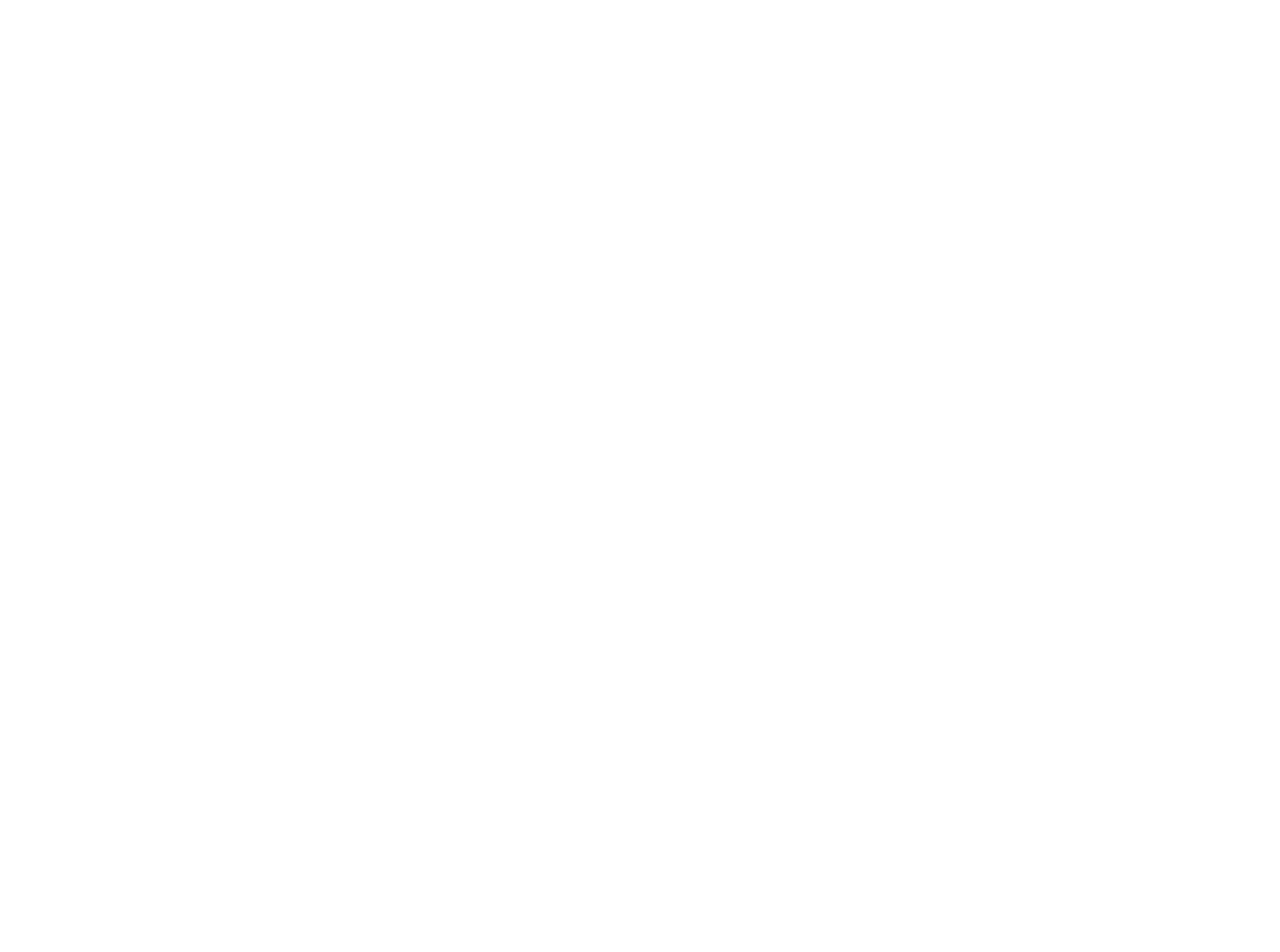
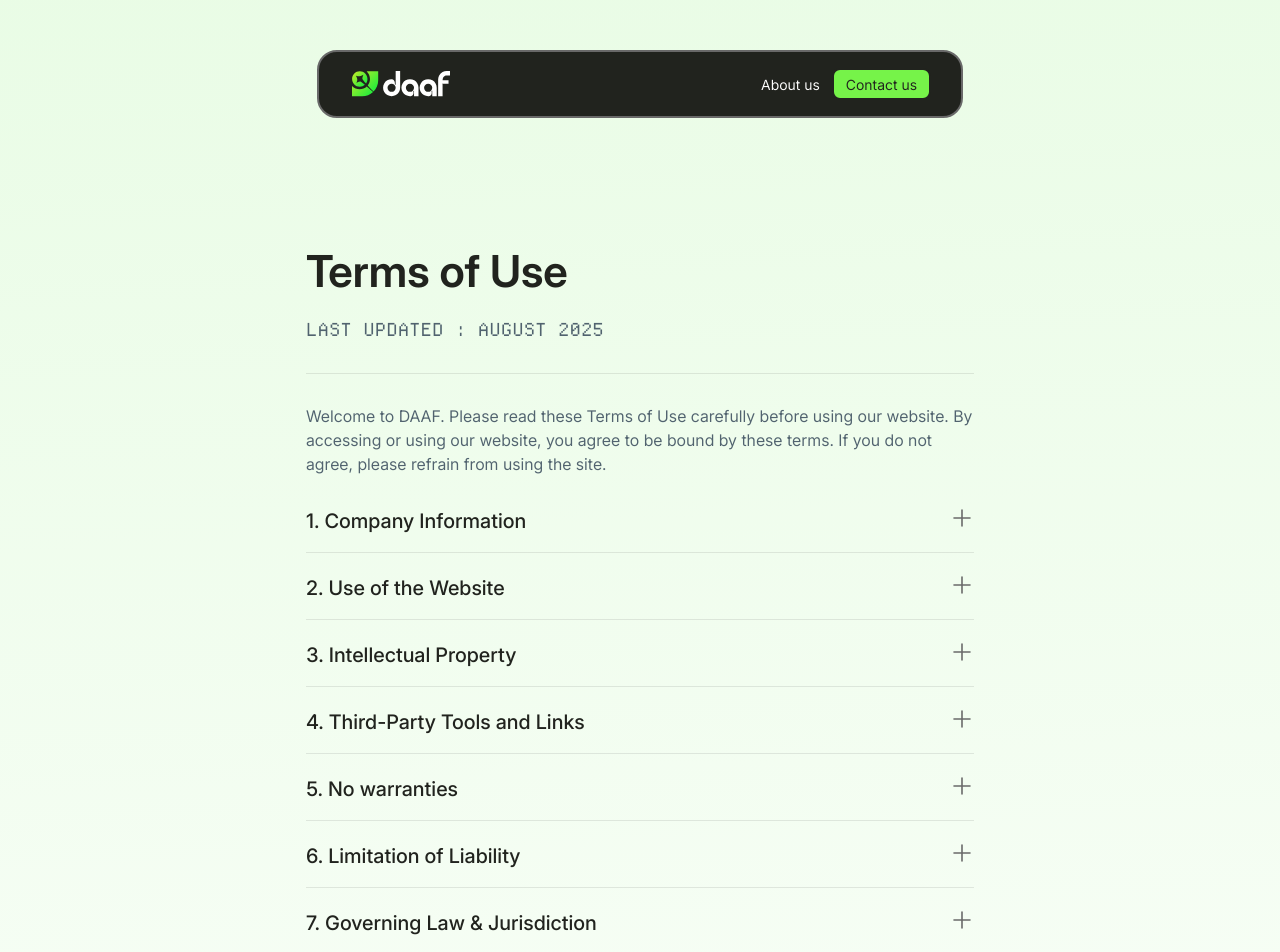
Before and after one commit to daaf-technologies/daaf-website, a SvelteKit app: page /terms-of-use in a window 1280 px wide. Shown: the top 952 px of the page. Before the commit the page ends 800 px from the top, so only its background shows below. Built offline with nearby package versions, Linux system fonts and the light colour scheme.

Commit message:
feat(#45): :sparkles: implemented terms of use

```diff
--- a/src/lib/components/design/collapse/primary-collapse/company-information.svelte
+++ b/src/lib/components/design/collapse/primary-collapse/company-information.svelte
@@ -3,14 +3,14 @@
 </script>
 
 <div class="flex flex-col gap-4">
-	<p class="text-[14px]">
+	<p class="text-[14px] lg:text-[16px]">
 		This website is operated by DAAF FZ-LLC, a technology consulting and software engineering firm
 		based in Dubai, United Arab Emirates.
 	</p>
 
 	<div class="flex gap-4">
 		<div
-			class="flex items-center gap-2 rounded-[10px] border border-[#CADFC7] bg-[#E2FADF] px-2.5 py-3"
+			class="flex items-center gap-2 rounded-[10px] border border-[#CADFC7] bg-[#E2FADF] px-2.5 py-1.5"
 		>
 			<Globe />
 			<a href="https://daaf.ae">https://daaf.ae</a>
--- a/src/lib/components/design/collapse/primary-collapse/contact.svelte
+++ b/src/lib/components/design/collapse/primary-collapse/contact.svelte
@@ -4,7 +4,7 @@
 	const contacts = ['DAAF FZ-LLC', 'Dubai, United Arab Emirates', 'admin@daaf.ae'];
 </script>
 
-<div class="flex flex-col gap-6">
+<div class="flex flex-col gap-6 text-[14px] lg:text-base">
 	<p>For any questions related to these Terms of Use, please contact us at:</p>
 
 	<div>
--- a/src/lib/components/design/collapse/primary-collapse/intellectual-property.svelte
+++ b/src/lib/components/design/collapse/primary-collapse/intellectual-property.svelte
@@ -7,7 +7,7 @@
 	];
 </script>
 
-<div class="flex flex-col gap-6">
+<div class="flex flex-col gap-6 text-[14px] lg:text-base">
 	<p>
 		All content on this website — including text, graphics, logos, code snippets, service
 		descriptions, and branding — is the property of DAAF unless otherwise stated.
--- a/src/lib/components/design/collapse/primary-collapse/law-jurisdiction.svelte
+++ b/src/lib/components/design/collapse/primary-collapse/law-jurisdiction.svelte
@@ -1,4 +1,4 @@
-<div class="flex flex-col gap-4">
+<div class="flex flex-col gap-4 text-[14px] lg:text-[16px]">
 	<p>
 		These Terms of Use are governed by the laws of the
 		<span class="font-semibold"> United Arab Emirates, </span>
--- a/src/lib/components/design/collapse/primary-collapse/limitation-liability.svelte
+++ b/src/lib/components/design/collapse/primary-collapse/limitation-liability.svelte
@@ -8,7 +8,7 @@
 	];
 </script>
 
-<div class="flex flex-col gap-6">
+<div class="flex flex-col gap-6 text-[14px] lg:text-[16px]">
 	<p>To the maximum extent permitted by UAE law, DAAF will not be liable for</p>
 
 	<div>
--- a/src/lib/components/design/collapse/primary-collapse/no-warranties.svelte
+++ b/src/lib/components/design/collapse/primary-collapse/no-warranties.svelte
@@ -1,4 +1,4 @@
-<div class="flex flex-col gap-4">
+<div class="flex flex-col gap-4 text-[14px] lg:text-[16px]">
 	<p>
 		The information provided on this website is for general informational purpose only. While we
 		strive for accuracy, we do not guarantee that all content is current, complete or for free from
--- a/src/lib/components/design/collapse/primary-collapse/terms-change.svelte
+++ b/src/lib/components/design/collapse/primary-collapse/terms-change.svelte
@@ -1,4 +1,4 @@
-<p>
+<p class="text-[14px] lg:text-[16px]">
 	We may update these Terms of Use at any time. Updated versions will be posted here with a revised
 	"last updated" date
 </p>
--- a/src/lib/components/design/collapse/primary-collapse/tools-links.svelte
+++ b/src/lib/components/design/collapse/primary-collapse/tools-links.svelte
@@ -1,4 +1,4 @@
-<div class="flex flex-col gap-4">
+<div class="flex flex-col gap-4 text-[14px] lg:text-[16px]">
 	<p>
 		We may use or link to third-party services (e.g., Google Analytics, hosting platforms). These
 		are governed by their own terms and privacy policies.
--- a/src/lib/components/design/collapse/primary-collapse/website-use.svelte
+++ b/src/lib/components/design/collapse/primary-collapse/website-use.svelte
@@ -8,7 +8,7 @@
 	];
 </script>
 
-<div class="flex flex-col gap-6">
+<div class="flex flex-col gap-6 text-[14px] lg:text-[16px]">
 	<p>
 		Our website is intended to provide information about our services, expertise, and company
 		background. You agree to:
--- a/src/routes/privacy-policy/+page.svelte
+++ b/src/routes/privacy-policy/+page.svelte
@@ -7,13 +7,20 @@
 <div class="privacy-policy flex w-full flex-col items-center pt-[50px]">
 	<Header />
 
-	<div class="privacy-content w-full px-4 lg:w-[700px]">
+	<div class="flex w-full flex-col gap-[30px] px-4 lg:w-[700px]">
 		<div class="flex flex-col gap-3 pt-[70px] lg:pt-[120px]">
 			<p class="text-[30px] font-semibold text-[#21231E] lg:text-[44px]">Privacy Policy</p>
 			<p class="updated text-[16px] text-[#51636F] lg:text-[18px]">LAST UPDATED : AUGUST 2025</p>
 		</div>
 
-		<div class="my-[30px] h-[1px] w-full bg-[#21231E] opacity-10"></div>
+		<div class="h-[1px] w-full bg-[#21231E] opacity-10"></div>
+
+		<p class="pb-[30px] text-[14px] text-[#51636F] lg:text-[16px]">
+			At DAAF, we are committed to protecting your privacy and handling your personal data with
+			transparency and care. This Privacy Policy outlines how we collect, use, store, and protect
+			your information in accordance with applicable data protection laws in the United Arab
+			Emirates, including the UAE Federal Decree-Law No. 45 of 2021 (Personal Data Protection Law).
+		</p>
 	</div>
 
 	<div class="px-4 pb-[60px] lg:w-[700px] lg:pb-[120px]">
@@ -25,7 +32,7 @@
 
 <style>
 	.privacy-policy {
-		background: linear-gradient(170deg, #e1fbdc 0%, #e1fbdc 60%, #b3da41b2 100%);
+		background: linear-gradient(177.08deg, #e1fbdc -36.44%, #ffffff 97.58%);
 	}
 
 	.updated {
--- a/src/routes/terms-of-use/+page.svelte
+++ b/src/routes/terms-of-use/+page.svelte
@@ -0,0 +1,40 @@
+<script lang="ts">
+	import PrimaryCollapse from '$lib/components/design/collapse/primary-collapse/primary-collapse.svelte';
+	import Footer from '$lib/components/ui/footer/footer.svelte';
+	import Header from '$lib/components/ui/header/header.svelte';
+</script>
+
+<div class="terms flex w-full flex-col items-center pt-[50px]">
+	<Header />
+
+	<div class="flex w-full flex-col gap-[30px] px-4 lg:w-[700px]">
+		<div class="flex flex-col gap-3 pt-[70px] lg:pt-[120px]">
+			<p class="text-[30px] font-semibold text-[#21231E] lg:text-[44px]">Terms of Use</p>
+			<p class="updated text-[16px] text-[#51636F] lg:text-[18px]">LAST UPDATED : AUGUST 2025</p>
+		</div>
+
+		<div class="h-[1px] w-full bg-[#21231E] opacity-10"></div>
+
+		<p class="pb-[30px] text-[14px] text-[#51636F] lg:text-[16px]">
+			Welcome to DAAF. Please read these Terms of Use carefully before using our website. By
+			accessing or using our website, you agree to be bound by these terms. If you do not agree,
+			please refrain from using the site.
+		</p>
+	</div>
+
+	<div class="px-4 pb-[60px] lg:w-[700px] lg:pb-[120px]">
+		<PrimaryCollapse />
+	</div>
+
+	<Footer />
+</div>
+
+<style>
+	.terms {
+		background: linear-gradient(177.08deg, #e1fbdc -36.44%, #ffffff 97.58%);
+	}
+
+	.updated {
+		font-family: 'Departure Mono';
+	}
+</style>
```
